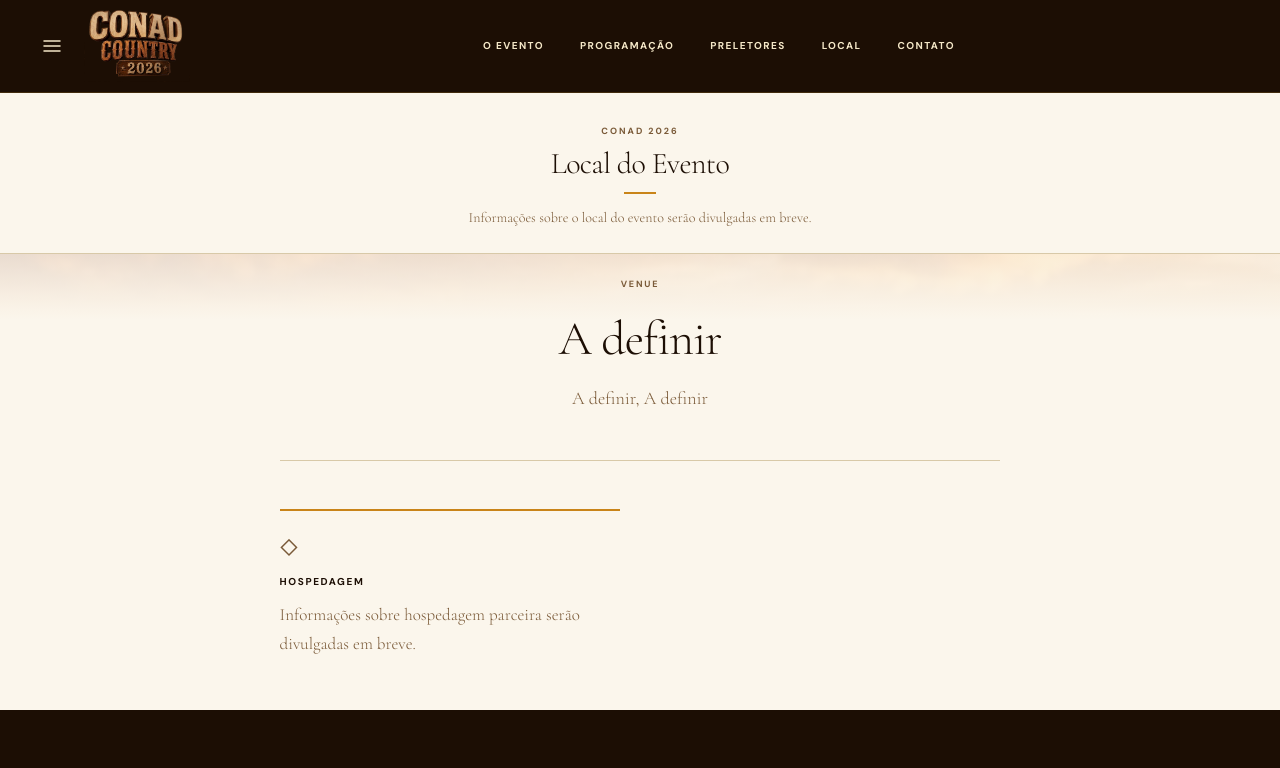
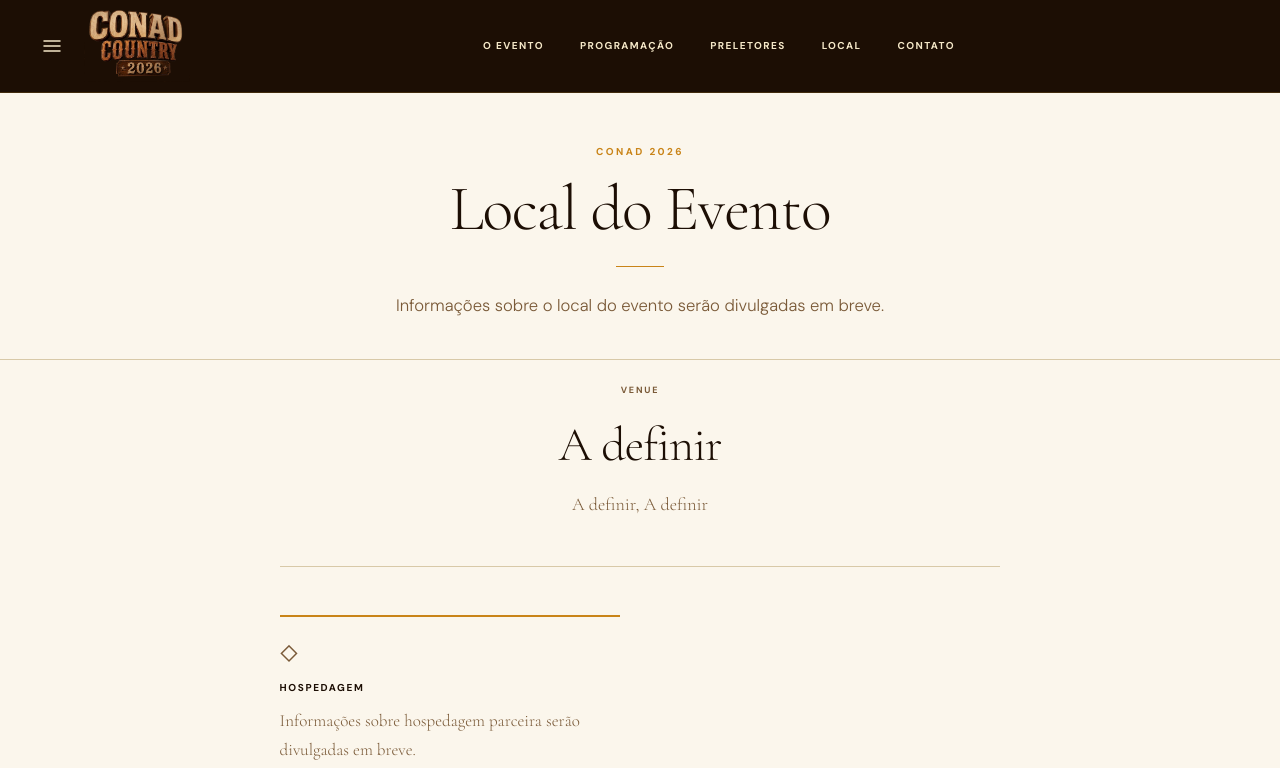
Before and after one commit to dariomigliaccio-new/conad2026, a Next.js app: page /local in a window 1280 px wide. Shown: the top 768 px of the page. Built offline with nearby package versions, Linux system fonts and the light colour scheme.

Commit message:
fix: subpágina /evento - título maior, texto mais largo, espaçamento profissional

```diff
--- a/src/app/globals.css
+++ b/src/app/globals.css
@@ -304,50 +304,50 @@ body {
 /* ── PAGE HERO ─────────────────────────────────────── */
 
 .pageHero {
-  padding: clamp(28px, 3.5vw, 48px) clamp(24px, 8vw, 120px) clamp(20px, 2.5vw, 32px);
+  padding: clamp(56px, 7vw, 96px) clamp(32px, 10vw, 160px) clamp(48px, 6vw, 80px);
   text-align: center;
   background: var(--background);
   border-bottom: 1px solid var(--line);
 }
 
 .pageHeroSm {
-  padding: clamp(20px, 2.5vw, 36px) clamp(24px, 8vw, 120px) clamp(16px, 2vw, 24px);
+  padding: clamp(36px, 4vw, 56px) clamp(32px, 10vw, 160px) clamp(28px, 3vw, 44px);
 }
 
 .pageEyebrow {
-  margin: 0 0 8px;
+  margin: 0 0 16px;
   font-family: var(--font-sans);
-  font-size: 9px;
-  font-weight: 800;
-  letter-spacing: .22em;
+  font-size: 10px;
+  font-weight: 800;
+  letter-spacing: .24em;
   text-transform: uppercase;
-  color: var(--muted);
+  color: var(--accent);
 }
 
 .pageTitle {
   margin: 0;
   font-family: var(--font-serif);
-  font-size: clamp(20px, 2.4vw, 30px);
+  font-size: clamp(32px, 5vw, 64px);
   font-weight: 300;
   letter-spacing: -.02em;
-  line-height: 1.1;
+  line-height: 1.05;
   color: var(--foreground);
 }
 
 .pageDivider {
-  width: 32px;
-  height: 2px;
+  width: 48px;
+  height: 1px;
   background: var(--accent);
-  margin: 12px auto;
+  margin: 24px auto;
 }
 
 .pageLead {
-  max-width: 560px;
+  max-width: 780px;
   margin: 0 auto;
-  font-family: var(--font-serif);
-  font-size: clamp(13px, 1.1vw, 15px);
+  font-family: var(--font-sans);
+  font-size: clamp(15px, 1.3vw, 18px);
   font-weight: 300;
-  line-height: 1.65;
+  line-height: 1.75;
   color: var(--muted);
 }
 
```
